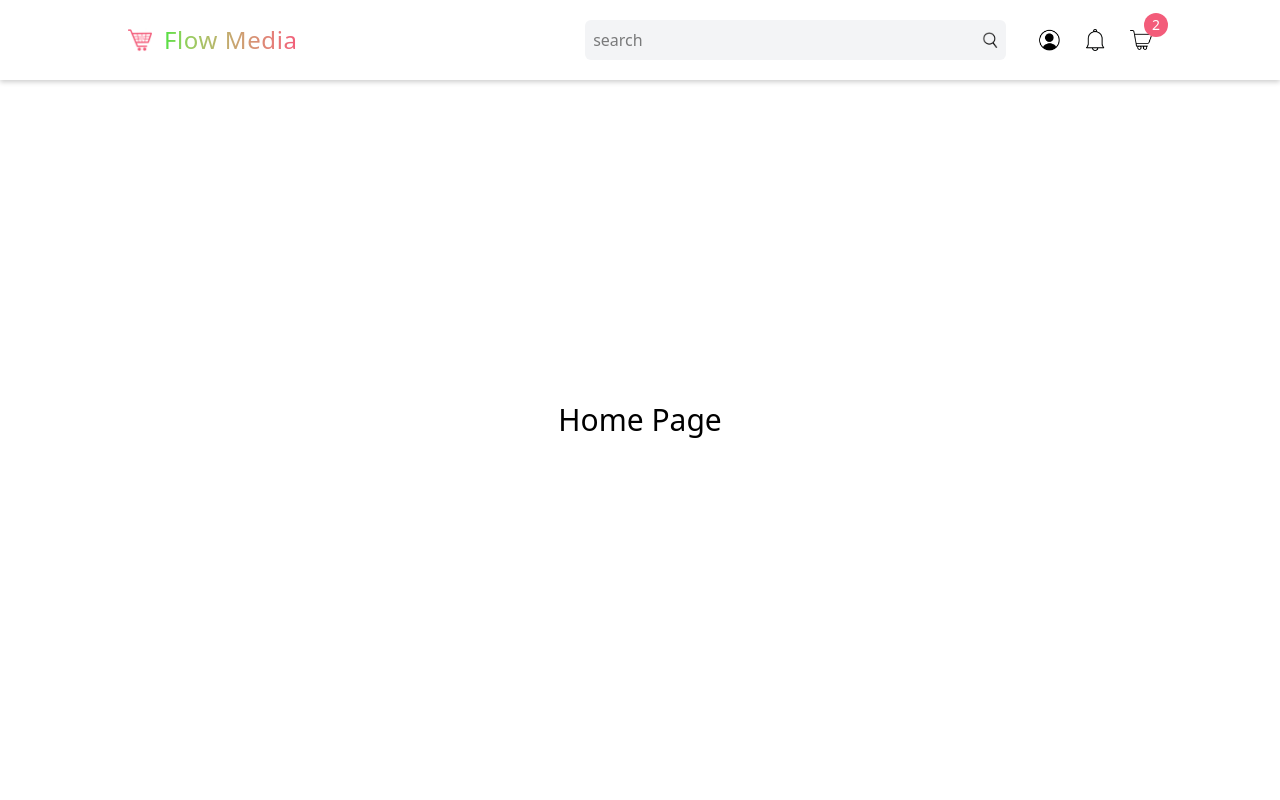
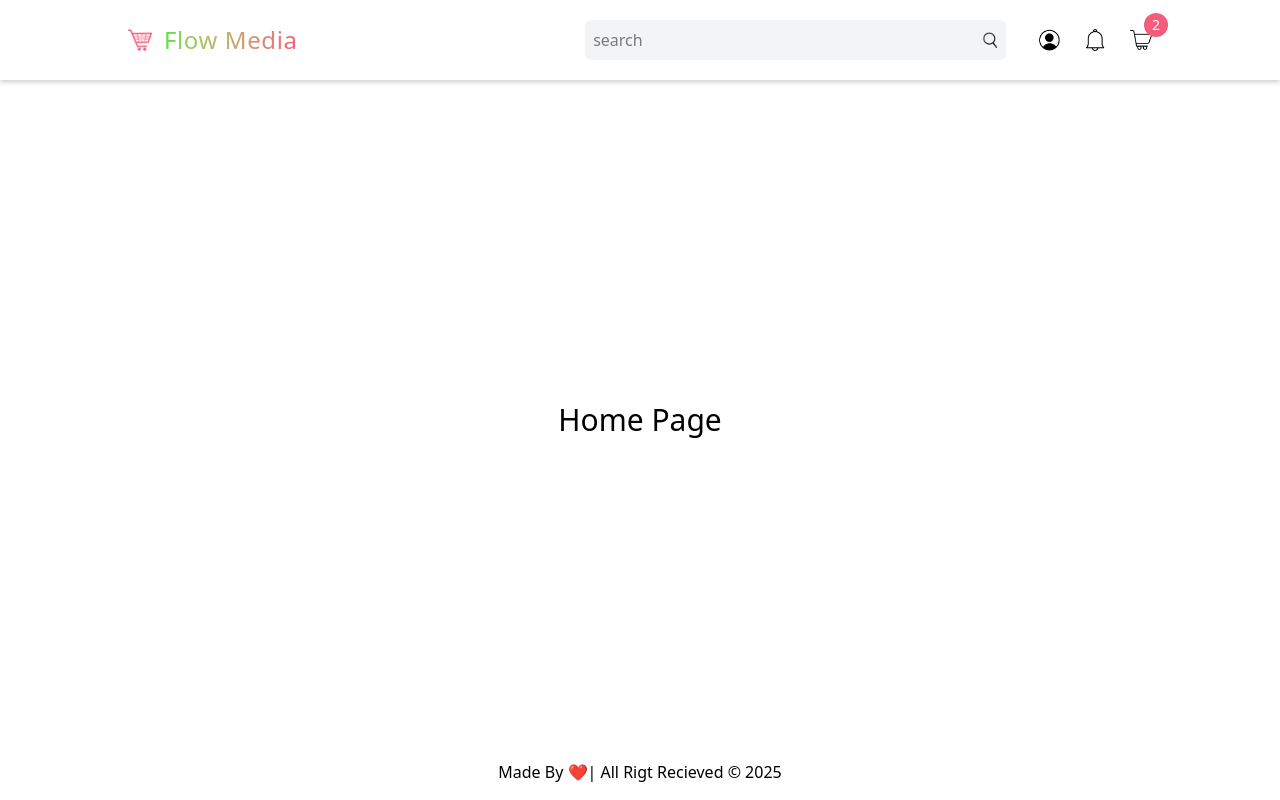
Before and after one commit to nagdistaa/ecommerce, a Next.js app: page / in a window 1280 px wide. Built offline with nearby package versions, Linux system fonts and the light colour scheme.

Commit message:
fix footer

```diff
--- a/src/app/layout.tsx
+++ b/src/app/layout.tsx
@@ -11,6 +11,7 @@ export default function RootLayout({
       <body className="inter.className">
        <Navbar/>
         {children}
+        <Footer/>
       </body>
     </html>
   );
--- a/src/components/Footer.tsx
+++ b/src/components/Footer.tsx
@@ -2,6 +2,6 @@ import React from 'react'
 
 export default function Footer() {
   return (
-    <div>Footer</div>
+    <div className='flex justify-center items-center w-full '>Made By ❤️| All Rigt Recieved &copy; 2025</div>
   )
 }
```
